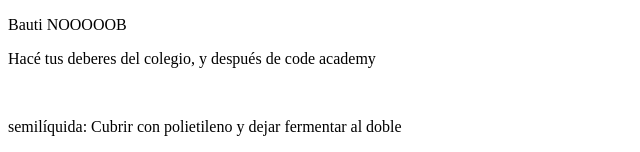
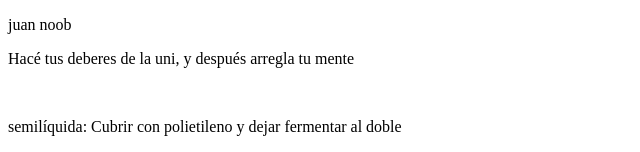
Before and after one commit to JBABN/1234, a plain HTML site: page index.html in a window 1280 px wide. Shown: the top 152 px of the page, without its empty margins (0-640 px from the left). Drawn offline with Linux system fonts and the light colour scheme.

Commit message:
Update index.html

```diff
--- a/index.html
+++ b/index.html
@@ -6,8 +6,8 @@
 </head>
 
 <body>
-       <p>Bauti NOOOOOB </p>
-       <p>Hacé tus deberes del colegio, y después de code academy </p>
+       <p>juan noob </p>
+       <p>Hacé tus deberes de la uni, y después arregla tu mente </p>
        <p>&nbsp;</p>
        <p>semilíquida: Cubrir con polietileno y dejar fermentar al doble </p>
        <p>de su tamaño. </p>
```
